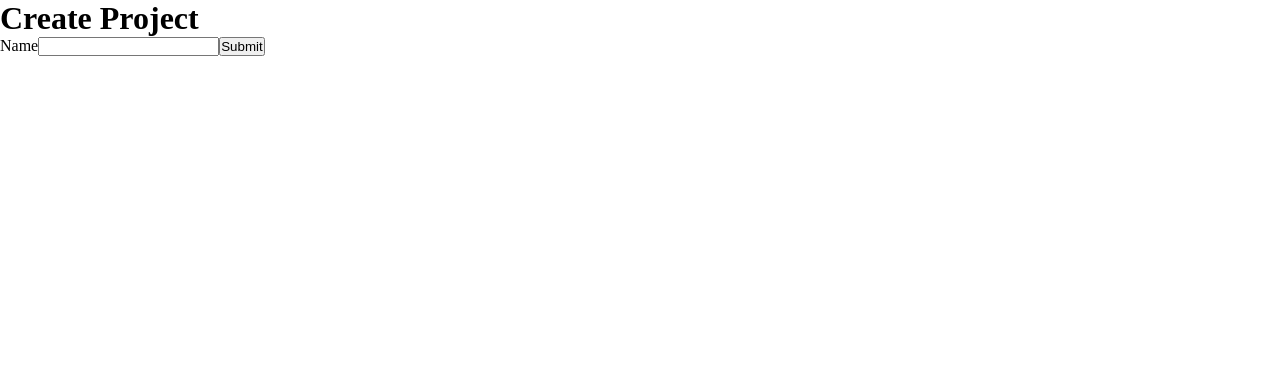
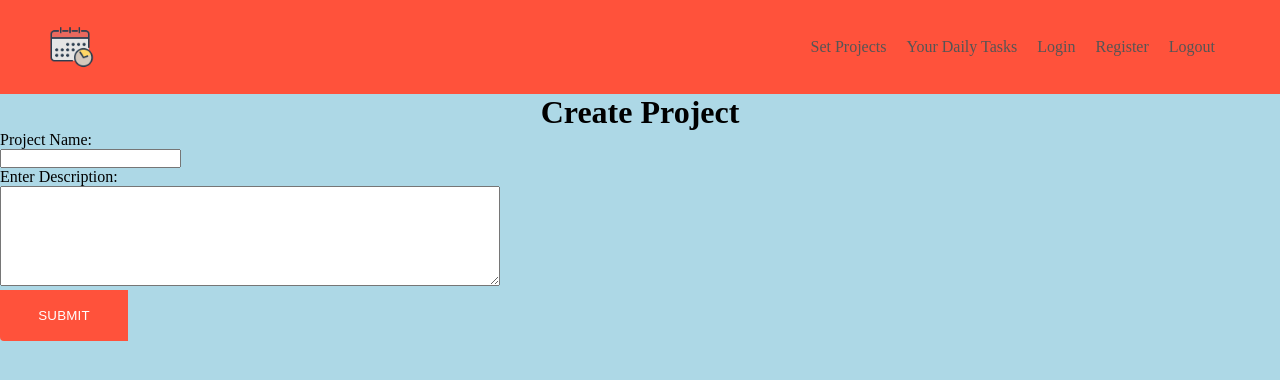
Before and after one commit to ojr4316/meetandhack, a Next.js app in the folder frontend/: page /project in a window 1280 px wide. Shown: the top 380 px of the page. Built offline with nearby package versions, Linux system fonts and the light colour scheme.

Commit message:
updated login

```diff
--- a/frontend/Components/Layout.tsx
+++ b/frontend/Components/Layout.tsx
@@ -23,10 +23,12 @@ export default function Layout(props: Props) {
             </div>
             <nav className={styles.nav}>
               <ul id= {styles.MenuItems}>
+                <li><a className={styles.a} href="/pro">Set Projects</a></li>
+                <li><a className={styles.a} href="/daily-tasks">Your Daily Tasks</a></li>
                 <li><a className={styles.a} href="/login">Login</a></li>
                 <li><a className={styles.a} href="/register">Register</a></li>
-                <li><a className={styles.a} href="/pro">Set Projects</a></li>
-                <li><a className={styles.a} href="/daily-tasks">Your Daily Tasks</a></li>
+                <li><a className={styles.a} href="/api/logout">Logout</a></li>
+
               </ul>
             </nav>
           </div>
--- a/frontend/pages/project.tsx
+++ b/frontend/pages/project.tsx
@@ -1,5 +1,7 @@
 import axios from "axios";
 import { useState } from "react";
+import Layout from "../Components/Layout";
+import styles from "../styles/CreateProject.module.css";
 
 function createProject(name: string) {
     axios({ url: "/api/project", data: { name }, method: "POST" }).then((res) => {
@@ -11,13 +13,20 @@ function createProject(name: string) {
 
 export default function Tag() {
     const [name, setName] = useState("");
+    const [desc, setDesc] = useState("");
     return (
-        <div className="projectContainer">
+        <Layout page="Project">
+        <div className={styles.projectContainer}>
             <h1>Create Project</h1>
-            <label htmlFor="first">Name</label>
-            <input type="text" onChange={(e) => setName(e.currentTarget.value)} value={name} />
-            <button type="submit" onClick={() => createProject(name)}>Submit</button>
+            <ul className={styles.list}>
+            <li><label htmlFor="name">Project Name:</label></li>
+            <li><input type="text" onChange={(e) => setName(e.currentTarget.value)} value={name} /></li>
+            <li><label htmlFor="desc">Enter Description:</label></li>
+            <li><textarea className={styles.desc} type="string" onChange={(e) => setDesc(e.currentTarget.value)} value={desc} /></li>
+            <li><button type="submit" onClick={() => createProject(name)}>Submit</button></li>
+            </ul>
         </div>
+        </Layout>
     )
 
 }
--- /dev/null
+++ b/frontend/styles/CreateProject.module.css
@@ -0,0 +1,46 @@
+.projectContainer{
+    display: flex 1;
+    align-items: center;
+    align-content: center;
+}
+.projectContainer h1{
+    padding: auto;
+    text-align: center;
+    align-self: center;
+}
+.list{
+    display: inline;
+    list-style: none;
+}
+.projectContainer label{
+    text-align: center;
+    align-self: center;
+}
+.projectContainer input{
+    align-self: center;
+    text-align: center;
+}
+.projectContainer .desc{
+    height: 100px;
+    width: 500px;
+}
+.projectContainer button {
+    text-decoration: none;
+    width: 10%;
+    border: none;
+    padding: 18px;
+    font-family: 'Rubik', sans-serif;
+    cursor: pointer;
+    text-transform: uppercase;
+    background: #ff523b;
+    color: white;
+    border-bottom-left-radius: 4px;
+    border-bottom-right-radius: 0;
+    letter-spacing: 0.2px;
+    outline: 0;
+    -webkit-transition: all .3s;
+    transition: all .3s;
+  }
+  .projectContainer button:hover {
+    background: #aa2f1e;
+  }
--- a/frontend/styles/Layout.module.css
+++ b/frontend/styles/Layout.module.css
@@ -33,7 +33,10 @@
   color: #555;
 }
 .a :hover{
-  background-color: #ff523b;
+  background-color: lightblue;
+}
+.a :active{
+  text-decoration: line-through;
 }
 .p{
   color: #555;
--- a/frontend/styles/Login.module.css
+++ b/frontend/styles/Login.module.css
@@ -101,15 +101,15 @@
     -webkit-transition: all .3s;
     transition: all .3s;
   }
-  .loginForm .action .button:hover {
+  .loginForm .action button:hover {
     background: #aa2f1e;
   }
-  .loginForm .action .button:nth-child(2) {
+  .loginForm .action button:nth-child(2) {
     background: #f44303;
     color: white;
     border-bottom-left-radius: 0;
     border-bottom-right-radius: 4px;
   }
-  .loginForm .action .button:nth-child(2):hover {
+  .loginForm .action button:nth-child(2):hover {
     background: #b02e1d;
 }
--- a/frontend/styles/globals.css
+++ b/frontend/styles/globals.css
@@ -8,6 +8,7 @@ html, body, #__next, main {
   width: 100%;
   height: 100%;
   overflow: hidden;
+  background: lightblue;
 }
 
 .page_container {
```
Also changed, not shown: frontend/styles/DailyTasks.module.css (+4 -5 lines), frontend/styles/Project.module.css (+6 -3 lines).
